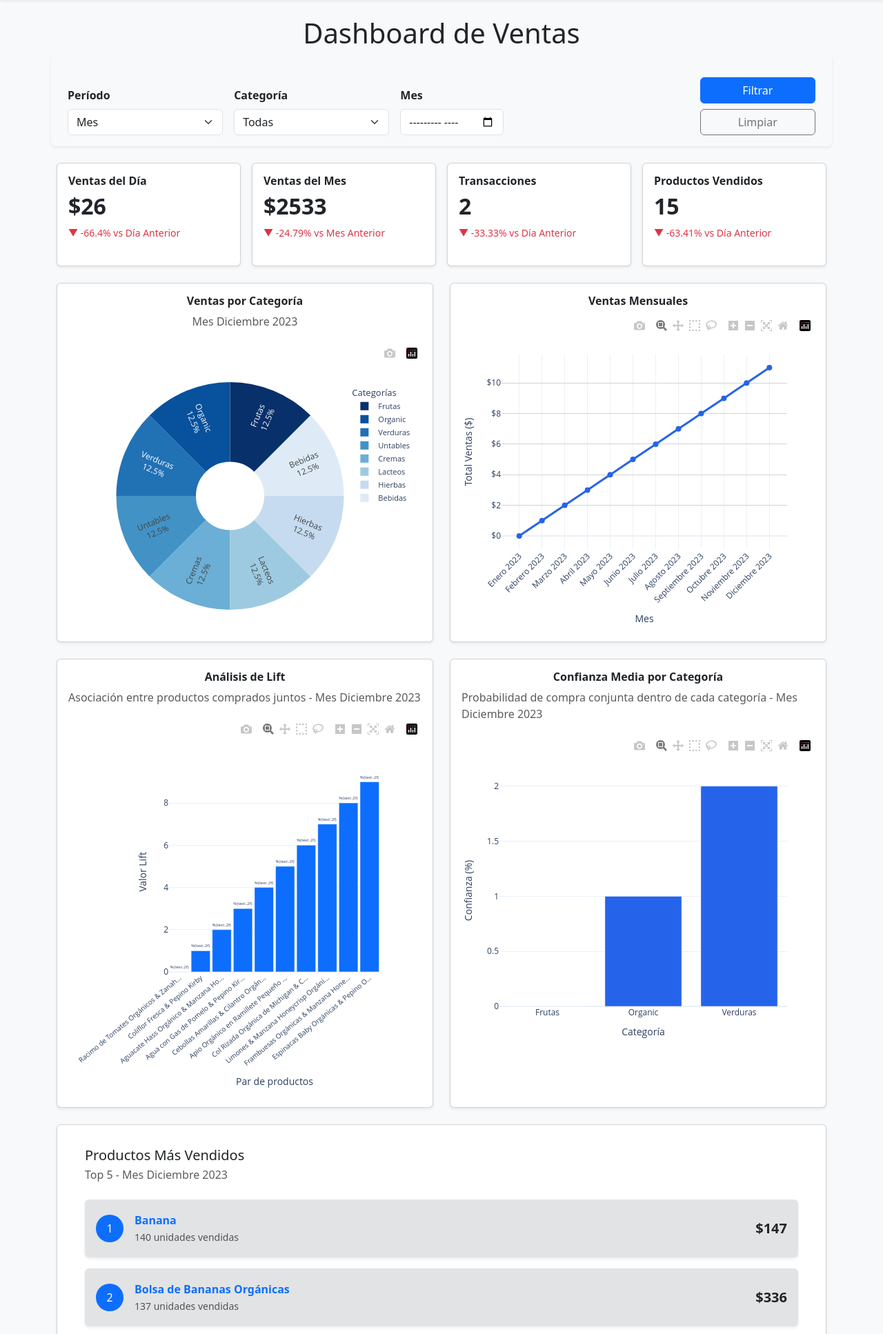
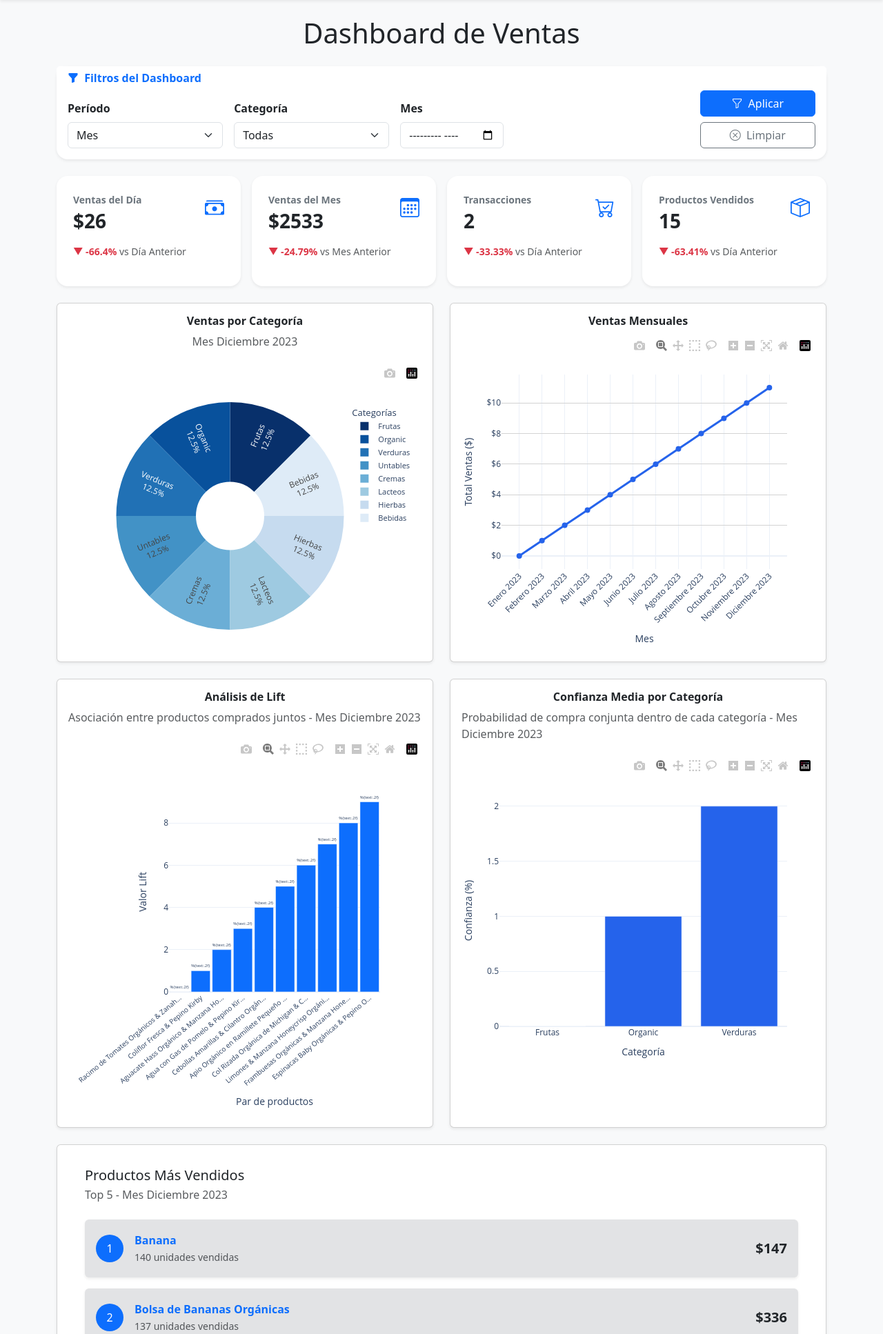
Before and after one commit to AngheloBT/ProyectoDjango, a Django app: page / in a window 1280 px wide. Shown: the part 62-1996 px from the top of the page at 69% size. Run offline with Django 5.2, Linux system fonts and the light colour scheme; a user stored in the database is signed in; data comes from the database, SQL or seed files in the repository; some libraries are stand-ins or nearby versions.

Commit message:
act log, favicon y templates

```diff
--- a/ProyectoSaaS/portal/templates/base.html
+++ b/ProyectoSaaS/portal/templates/base.html
@@ -7,6 +7,8 @@
     <meta charset="UTF-8">
     <meta name="viewport" content="width=device-width, initial-scale=1.0">
     <title>{% block title %}Minimarket Don Pepito{% endblock %}</title>
+    <link rel="stylesheet" href="https://cdn.jsdelivr.net/npm/bootstrap-icons@1.11.1/font/bootstrap-icons.css">
+    <link rel="icon" type="image/svg+xml" href="{% static 'favicon.svg' %}">
     <link href="{% static 'bootstrap/css/bootstrap.min.css' %}" rel="stylesheet">
 </head>
 
@@ -83,12 +85,30 @@
     </main>
 
     <script src="{% static 'bootstrap/js/bootstrap.bundle.min.js' %}"></script>
+            <!-- Footer -->
+    <footer class="mt-5 py-3 bg-light border-top">
+        <div class="container d-flex flex-column flex-md-row justify-content-between align-items-center">
 
-    <footer class="bg-white text-center py-3 shadow-sm mt-auto">
-        {% block footer %}
-        <p class="mb-0">&copy; 2025 Minimarket Don Pepito. Todos los derechos reservados.</p>
-        {% endblock %}
-    </footer>
+          <!-- Lado Izquierdo -->
+          <p class="m-0 text-secondary small">
+            © DashCore Analytics — Todos los derechos reservados.
+          </p>
+
+          <!-- Lado Derecho -->
+          <div class="mt-2 mt-md-0">
+            <a href="#" class="text-decoration-none text-primary me-3 small">
+              <i class="bi bi-info-circle me-1"></i> Acerca de
+            </a>
+            <a href="#" class="text-decoration-none text-primary me-3 small">
+              <i class="bi bi-shield-check me-1"></i> Privacidad
+            </a>
+            <a href="#" class="text-decoration-none text-primary small">
+              <i class="bi bi-envelope me-1"></i> Contacto
+            </a>
+          </div>
+
+        </div>
+      </footer>
 
 </body>
 
--- a/ProyectoSaaS/portal/templates/index.html
+++ b/ProyectoSaaS/portal/templates/index.html
@@ -19,10 +19,18 @@
 
   <h1 class="text-center mb-4">Dashboard de Ventas</h1>
 
-  <!-- 🔹 FILTROS GLOBALES -->
-  <form method="get" class="row g-3 align-items-end mb-4 p-3 rounded shadow-sm bg-light">
-    <!-- Agrupamos los filtros en 10 columnas (md+) y el botón queda en 2 columnas fijas -->
+  <!-- 🔸 CARD DE FILTROS -->
+  <div class="card shadow-sm border-0 rounded-4 mb-4">
+    <div class="card-header bg-white border-0 pb-0">
+      <h6 class="fw-bold text-primary m-0">
+        <i class="bi bi-funnel-fill me-1"></i> Filtros del Dashboard
+      </h6>
+    </div>
+    <div class="card-body pt-3">
+      <form method="get" class="row g-3">
+      <!-- Contenedor flexible para los filtros -->
       <div class="col-12 col-md-10 d-flex flex-wrap gap-3 align-items-end">
+        <!-- Período -->
         <div class="col-12 col-md-3 p-0">
           <label class="form-label fw-semibold">Período</label>
           <select name="periodo" class="form-select" id="periodo-select">
@@ -35,6 +43,7 @@
           </select>
         </div>
 
+        <!-- Categoría -->
         <div class="col-12 col-md-3 p-0">
           <label class="form-label fw-semibold">Categoría</label>
           <select name="categoria" class="form-select">
@@ -47,26 +56,31 @@
           </select>
         </div>
 
+        <!-- Día -->
         <div class="col-6 col-md-2 p-0" id="filtro-dia" style="display:none;">
           <label class="form-label fw-semibold">Fecha</label>
           <input type="date" name="fecha_dia" value="{{ filtros.inicio }}" class="form-control">
         </div>
 
+        <!-- Semana -->
         <div class="col-6 col-md-2 p-0" id="filtro-semana" style="display:none;">
           <label class="form-label fw-semibold">Semana (inicio)</label>
           <input type="date" name="fecha_semana" value="{{ filtros.inicio }}" class="form-control">
         </div>
 
+        <!-- Mes -->
         <div class="col-6 col-md-2 p-0" id="filtro-mes" style="display:none;">
           <label class="form-label fw-semibold">Mes</label>
           <input type="month" name="mes_filtro" value="{{ filtros.mes|default:filtros.inicio|date:'Y-m' }}" class="form-control">
         </div>
 
+        <!-- Año -->
         <div class="col-6 col-md-2 p-0" id="filtro-anio" style="display:none;">
           <label class="form-label fw-semibold">Año</label>
           <input type="number" name="anio_filtro" value="{{ filtros.anio|default:filtros.inicio.year }}" min="2000" max="2100" class="form-control">
         </div>
 
+        <!-- Rango Personalizado -->
         <div class="col-6 col-md-2 p-0" id="filtro-personalizado" style="display:none;">
           <label class="form-label fw-semibold">Desde</label>
           <input type="date" name="fecha_desde" value="{{ filtros.inicio }}" class="form-control">
@@ -75,38 +89,65 @@
           <label class="form-label fw-semibold">Hasta</label>
           <input type="date" name="fecha_hasta" value="{{ filtros.fin }}" class="form-control">
         </div>
+
+
+
+
       </div>
 
-    <!-- Botones: siempre ocupan 2 columnas en md+ -->
-    <div class="col-12 col-md-2 text-end d-flex flex-column justify-content-end">
-      <button type="submit" class="btn btn-primary w-100"><i class="bi bi-funnel"></i> Filtrar</button>
-      <a href="{% url 'app' %}" class="btn btn-outline-secondary w-100 mt-2">Limpiar</a>
+      <!-- Botón de aplicar -->
+      <div class="col-12 col-md-2 d-flex flex-column gap-2 mt-2">
+        <button type="submit" class="btn btn-primary w-100">
+          <i class="bi bi-funnel me-1"></i> Aplicar
+        </button>
+        <a href="{% url 'app' %}" class="btn btn-outline-secondary w-100">
+          <i class="bi bi-x-circle me-1"></i> Limpiar</a>
       </div>
     </form>
+  </div>
+</div>
+
+
+
+
+
+
+
 
   <!-- 🔹 CARDS DE MÉTRICAS -->
-  <div class="row row-cols-1 row-cols-sm-2 row-cols-md-3 row-cols-lg-4 g-3 mb-4 cards-equal">
+  <div class="row row-cols-1 row-cols-sm-2 row-cols-md-3 row-cols-lg-4 g-3 mb-4">
     {% for card in cards %}
     <div class="col">
-        <div class="card shadow-sm h-100 p-3 uniform-card">
-          <div class="d-flex justify-content-between align-items-center">
-            <h6 class="fw-bold mb-0">{{ card.titulo }}</h6>
-            <i class="bi {{ card.icono }} fs-4 text-secondary"></i>
-          </div>
-          <h2 class="mt-2 fw-semibold">
+      <div class="card h-100 border-0 shadow-sm rounded-4 p-4 bg-white">
+        <div class="d-flex justify-content-between align-items-start">
+          <div>
+            <p class="text-secondary small mb-1 fw-semibold">{{ card.titulo }}</p>
+            <h3 class="fw-bold mb-0">
               {% if card.tipo == 'dinero' %}
                 ${{ card.valor|floatformat:0 }}
               {% else %}
                 {{ card.valor }}
               {% endif %}
-          </h2>
-          <p class="mb-0 small {% if card.variacion >= 0 %}text-success{% else %}text-danger{% endif %}">
+            </h3>
+          </div>
+
+        <!-- Ícono limpio sin fondo difuminado -->
+        <i class="bi {{ card.icono }} fs-3 text-primary"></i>
+
+
+      </div>
+
+      <p class="mt-3 small fw-semibold
+                {% if card.variacion >= 0 %}text-success{% else %}text-danger{% endif %}">
         {% if card.variacion >= 0 %}▲{% else %}▼{% endif %}
-            {{ card.variacion }}% {{ card.comparacion }}
+        {{ card.variacion }}%
+        <span class="text-muted fw-normal">{{ card.comparacion }}</span>
       </p>
+
     </div>
   </div>
   {% endfor %}
+
 </div>
 
   <!-- 🔹 DASHBOARDS PLOTLY -->
@@ -116,13 +157,9 @@
         <div class="card-body">
           <h6 class="fw-bold mb-2 text-center">Ventas por Categoría</h6>
             <p class="text-muted mb-3 text-center">{{ filtros.subtitle }}</p>
-
-          <!-- Aquí va el gráfico generado por Plotly -->
             <div id="grafico-categoria">
           {{ ventas_categoria|safe }}
             </div>
-
-          <!-- SCRIPT para hacer la leyenda responsiva -->
                     <script>
             document.addEventListener("DOMContentLoaded", function() {
               const grafico = document.querySelector("#grafico-categoria .js-plotly-plot");
@@ -150,7 +187,6 @@
               window.addEventListener('resize', ajustarLeyenda);
             });
           </script>
-
         </div>
       </div>
     </div>
@@ -323,5 +359,4 @@ document.addEventListener('DOMContentLoaded', function() {
     actualizarFiltros(); // Inicializa al cargar la página
 });
 </script>
-
 {% endblock %}
```
Also changed, not shown: ProyectoSaaS/portal/templates/list_users.html (+16 -13 lines), ProyectoSaaS/portal/templates/login.html (+33 -9 lines), ProyectoSaaS/static/favicon.svg (added). Lines whose indentation alone changed are shown as unchanged.
